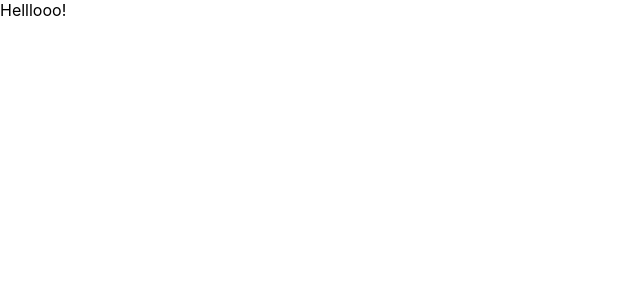
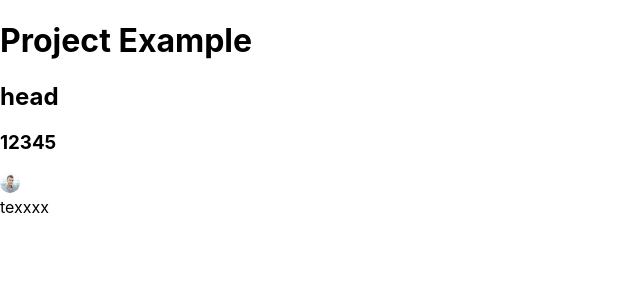
Before and after one commit to Maxim93mk/TODO, a React (Create React App) app: page / in a window 1280 px wide. Shown: the top 300 px of the page, without its empty margins (0-640 px from the left). Built offline with nearby package versions, Linux system fonts and the light colour scheme.

Commit message:
Создание структуры приложения

```diff
--- a/src/App.js
+++ /dev/null
@@ -1,11 +0,0 @@
-import './App.css';
-
-function App() {
-  return (
-    <div>
-      Helllooo!
-    </div>
-  );
-}
-
-export default App;
--- /dev/null
+++ b/src/components/app/App.jsx
@@ -0,0 +1,17 @@
+import './App.css';
+import React from 'react';
+import TasksIndx from '../tasks/index.js';
+
+
+function App() {
+  return (
+    <>
+    <main>
+    <h1>Project Example</h1>
+    <TasksIndx />
+    </main>
+   </>
+  );
+}
+
+export default App;
--- /dev/null
+++ b/src/components/app/index.js
@@ -0,0 +1,4 @@
+import React from "react";
+import App from "./App";
+
+export default App;
--- /dev/null
+++ b/src/components/tasks/index.js
@@ -0,0 +1,8 @@
+import React from "react";
+import Tasks from "./tasks";
+
+function TasksIndx(){
+    return <Tasks />
+}
+
+export default TasksIndx;
--- /dev/null
+++ b/src/components/tasks/task-item.jsx
@@ -0,0 +1,14 @@
+import React from "react";
+import TaskUser from "./tasks-user";
+
+function TaskItem() {
+    return (
+        <>
+            <div>
+                <h3>12345</h3>
+                <TaskUser />
+            </div>
+        </>
+    );
+}
+export default TaskItem;
--- /dev/null
+++ b/src/components/tasks/tasks-user.jsx
@@ -0,0 +1,15 @@
+import React from "react";
+import foto_1 from "./img/foto_1.svg";
+
+function TaskUser() {
+    return (
+        <>
+            <div>
+                <img src={foto_1} alt="фото1" />
+                <div>texxxx</div>
+            </div>
+        </>
+    );
+}
+
+export default TaskUser;
--- /dev/null
+++ b/src/components/tasks/tasks.jsx
@@ -0,0 +1,15 @@
+import React from "react";
+import TaskItem from "./task-item";
+
+function Tasks(){
+    return (
+        <>
+        <div>
+        <h2>head</h2>
+        <TaskItem />
+        </div>
+        </>
+    );
+}
+
+export default Tasks;
--- a/src/index.js
+++ b/src/index.js
@@ -1,7 +1,7 @@
 import React from 'react';
 import ReactDOM from 'react-dom/client';
 import './index.css';
-import App from './App';
+import App from './components/app/index.js';
 
 const root = ReactDOM.createRoot(document.getElementById('root'));
 root.render(
```
Also changed, not shown: src/components/app/App.css (renamed from src/App.css), src/components/tasks/img/foto_1.svg (added).
